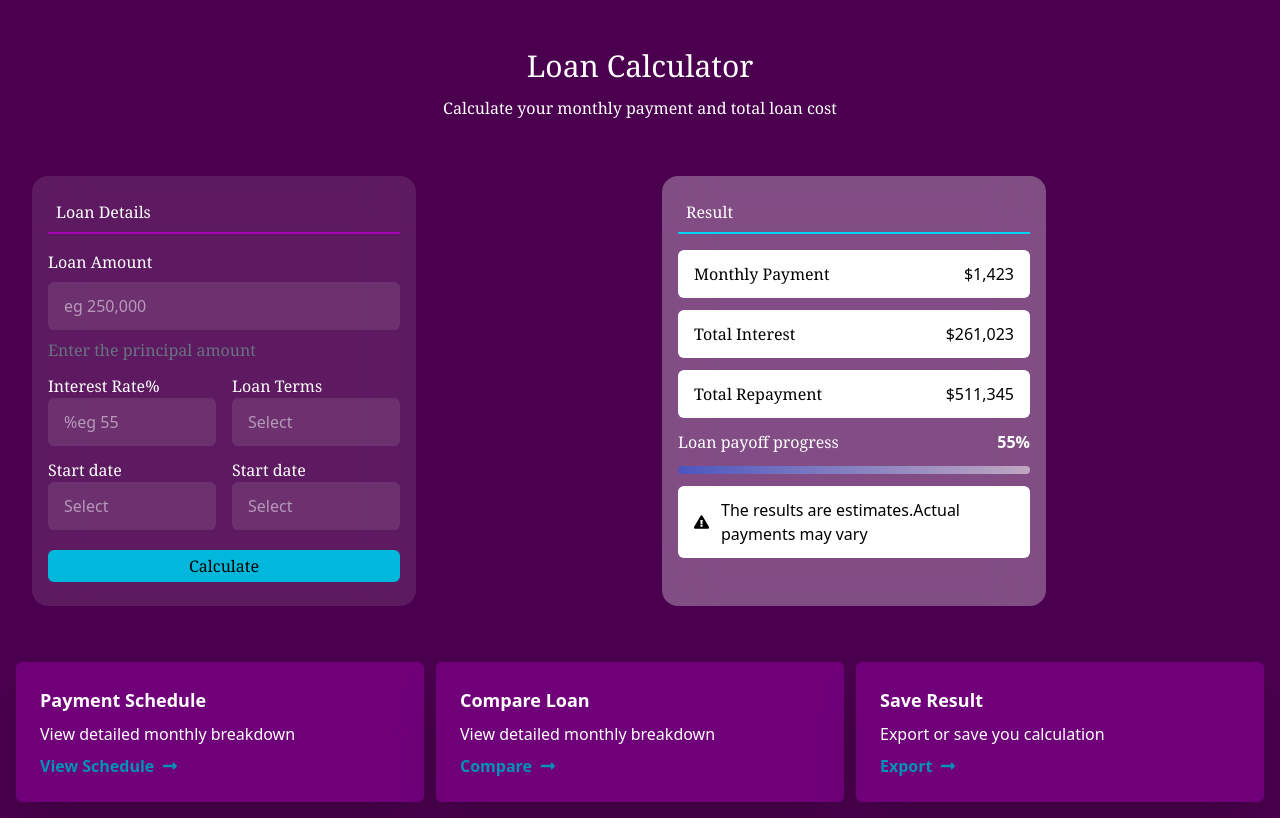
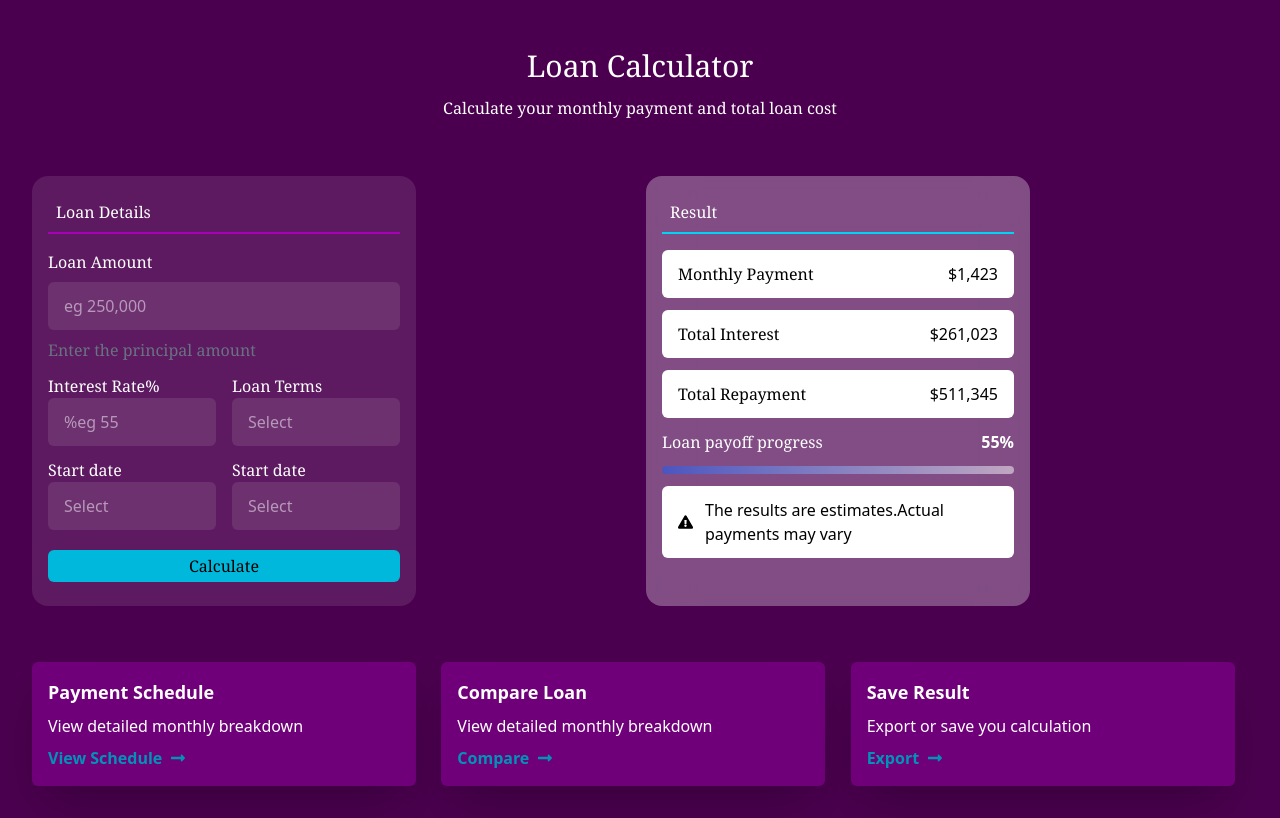
Before and after one commit to Yohaan-dev/Loan-Calculator, a React (Vite) app: page / in a window 1280 px wide. Built offline with nearby package versions, Linux system fonts and the light colour scheme.

Commit message:
Initial Commit

```diff
--- a/src/components/Card.jsx
+++ b/src/components/Card.jsx
@@ -3,9 +3,9 @@ import { FaChevronDown, FaExclamationTriangle } from 'react-icons/fa';
 
 const Card = () => {
   return (
-      <section className='bg-fuchsia-950 p-4 mx-auto pt-10 pb-10'>
-          <div className='grid grid-rows-1 md:grid-cols-2 gap-3 items-stretch justify-center'>
-              <div className='w-96 max-w-sm mx-4 bg-white/10 rounded-2xl backdrop-blur-xl p-4 overflow-hidden'>
+      <section className='bg-fuchsia-950 p-4 mx-auto py-10'>
+          <div className='grid grid-rows-1 mx-4 md:grid-cols-2 gap-3 items-stretch justify-between'>
+              <div className='w-96 max-w-sm bg-white/10 rounded-2xl backdrop-blur-xl p-4 overflow-hidden'>
                   <h1 className='text-white font-serif p-2 border-b-2 border-fuchsia-700'>Loan Details</h1>
                   <div className='mt-4'>
                       <label className='text-white font-serif'>Loan Amount</label>
@@ -47,7 +47,7 @@ const Card = () => {
                   <button className='my-2 px-4 py-1 p-2 rounded-md bg-cyan-500 text-black font-serif w-full hover:scale-110 hover:translate-y-1 transition-transform duration-300'>Calculate</button>
               </div>
 
-              <div className='w-96 max-w-sm mx-4 bg-white/30 rounded-2xl backdrop-blur-xl p-4 overflow-hidden'>
+              <div className='w-96 max-w-sm bg-white/30 rounded-2xl backdrop-blur-xl p-4 overflow-hidden'>
                   <h1 className='text-white font-serif p-2 border-b-2 border-cyan-400'>Result</h1>
                   <div className='mt-4'>
                       <div className='flex flex-row items-center space-x-3 justify-between w-full rounded-md px-4 py-3 bg-white my-3'>
--- a/src/components/Results.jsx
+++ b/src/components/Results.jsx
@@ -4,8 +4,8 @@ import { FaLongArrowAltRight } from 'react-icons/fa';
 const Results = () => {
   return (
       <section className='bg-fuchsia-950 mx-auto p-4'>
-          <div className='grid grid-rows-1 md:grid-cols-3 gap-3 items-stretch'>
-              <div className='p-6 rounded-md shadow-2xl backdrop-blur-3xl bg-fuchsia-600/30'>
+          <div className='grid grid-rows-1 md:grid-cols-3 mx-4 gap-3 items-stretch'>
+              <div className='w-96 p-4 rounded-md shadow-2xl backdrop-blur-3xl bg-fuchsia-600/30'>
                   <h1 className='text-white text-lg font-semibold'>Payment Schedule</h1>
                   <p className='text-white my-2'>View detailed monthly breakdown</p>
                   <div className='flex flex-row items-center'>
@@ -13,7 +13,7 @@ const Results = () => {
                       <FaLongArrowAltRight className='text-cyan-600 ml-2'/>
                   </div>
               </div>
-              <div className='p-6 rounded-md shadow-2xl backdrop-blur-3xl bg-fuchsia-600/30'>
+              <div className='w-96 p-4 rounded-md shadow-2xl backdrop-blur-3xl bg-fuchsia-600/30'>
                   <h1 className='text-white text-lg font-semibold'>Compare Loan</h1>
                   <p className='text-white my-2'>View detailed monthly breakdown</p>
                   <div className='flex flex-row items-center'>
@@ -21,7 +21,7 @@ const Results = () => {
                       <FaLongArrowAltRight className='text-cyan-600 ml-2'/>
                   </div>
               </div>
-              <div className='p-6 rounded-md shadow-2xl backdrop-blur-3xl bg-fuchsia-600/30'>
+              <div className='w-96 p-4 rounded-md shadow-2xl backdrop-blur-3xl bg-fuchsia-600/30'>
                   <h1 className='text-white text-lg font-semibold'>Save Result</h1>
                   <p className='text-white my-2'>Export or save you calculation</p>
                   <div className='flex flex-row items-center'>
```
